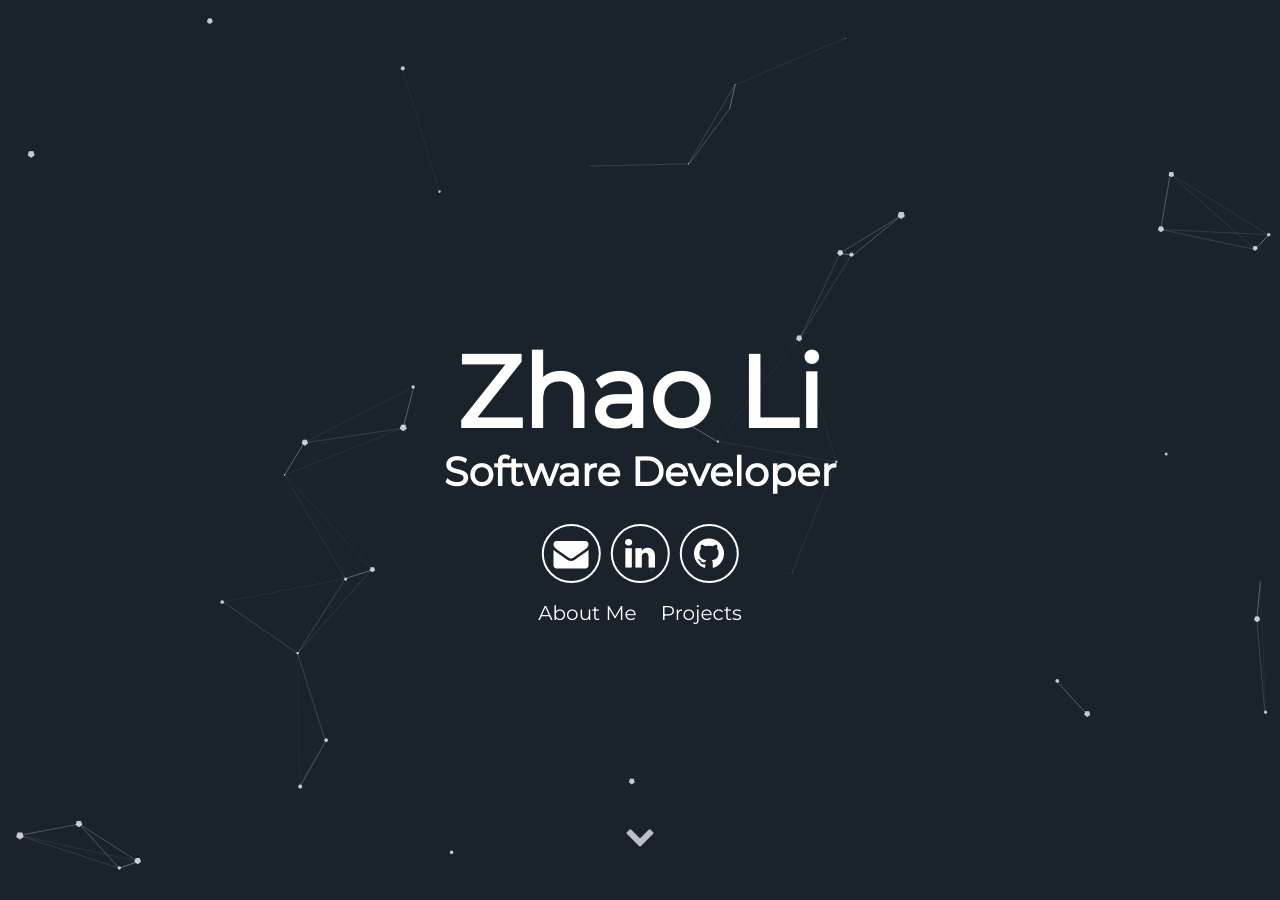
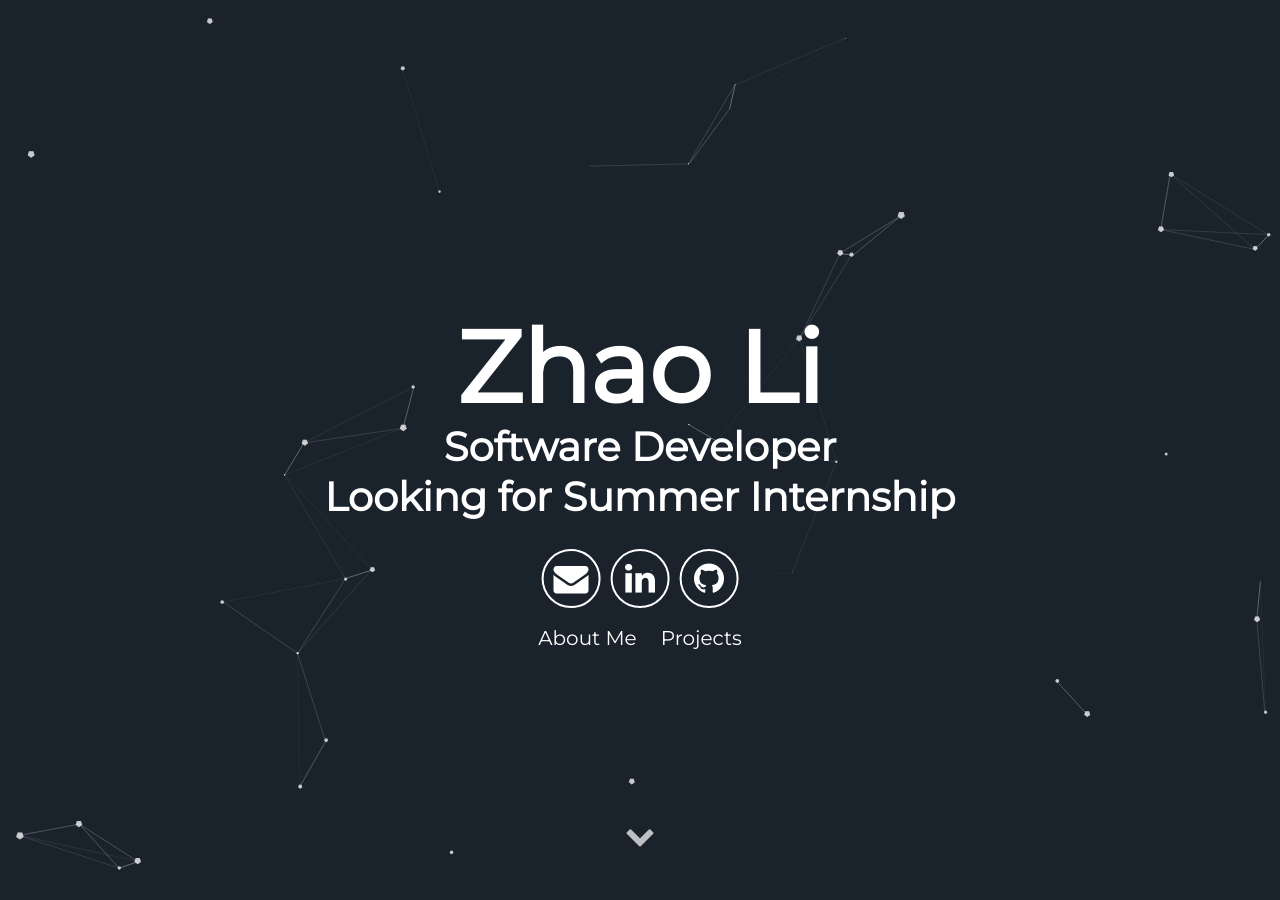
Before and after one commit to hl1028/hl1028.github.io, a Jekyll site: the page built from index.html, in a window 1280 px wide and 900 px high. Built offline with Jekyll 4.4.1, drawn with Linux system fonts in a browser that asks for light colours.

Commit message:
header internship

```diff
--- a/_includes/header.html
+++ b/_includes/header.html
@@ -3,6 +3,7 @@
       <h1>
         <span class="site-title">{{site.username}}</span>
         <span class="site-description">{{site.user_title}}</span>
+        <span class="site-description">Looking for Summer Internship</span>
       </h1>
       <div class="header-icons">
         <a aria-label="Send email" href="mailto:harry28@seas.upenn.edu"><i class="icon fa fa-envelope"></i></a>
```
